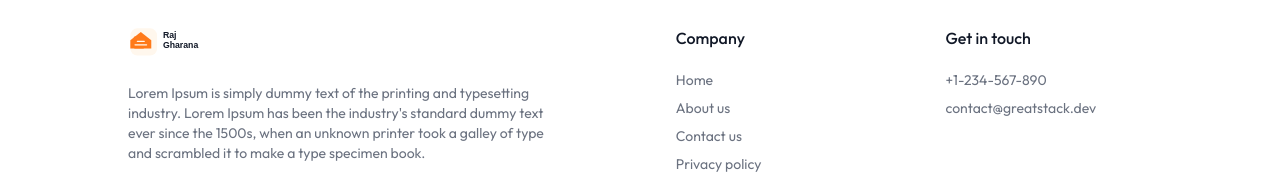
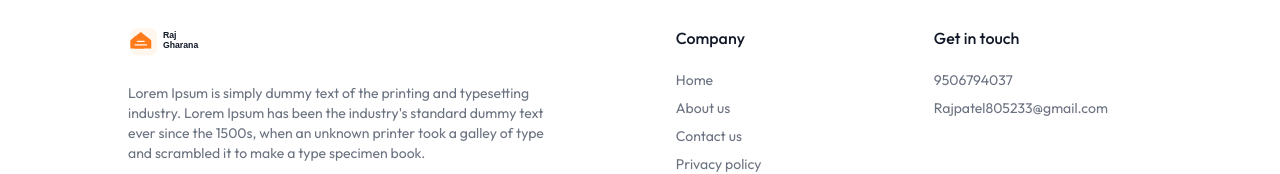
Before and after one commit to Rajpatel2924/RajGharana, a Next.js app: page / in a window 1280 px wide. Shown: the part 3440-3614 px from the top of the page. Built offline with nearby package versions, Linux system fonts and the light colour scheme; no server answers.

Commit message:
Update contact details

```diff
--- a/components/Footer.jsx
+++ b/components/Footer.jsx
@@ -40,8 +40,8 @@ const Footer = () => {
           <div>
             <h2 className="font-medium text-gray-900 mb-5">Get in touch</h2>
             <div className="text-sm space-y-2">
-              <p>+1-234-567-890</p>
-              <p>contact@greatstack.dev</p>
+              <p>9506794037</p>
+              <p>Rajpatel805233@gmail.com</p>
             </div>
           </div>
         </div>
```
